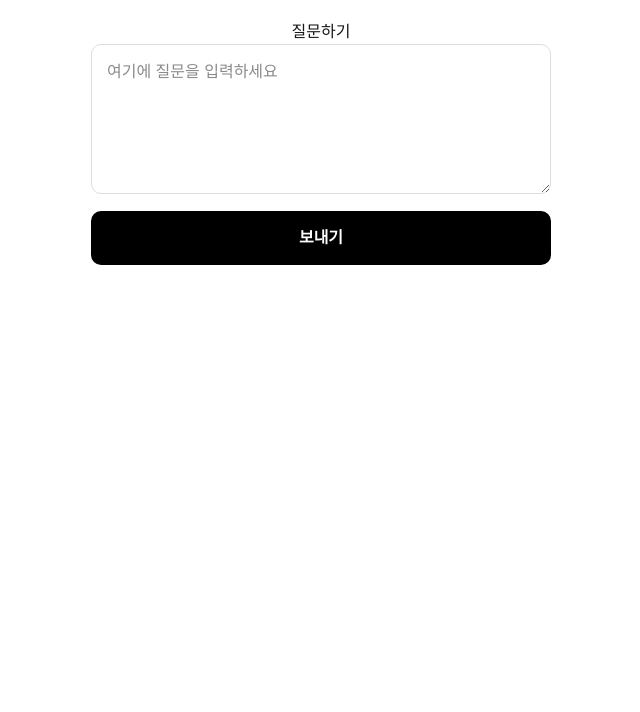
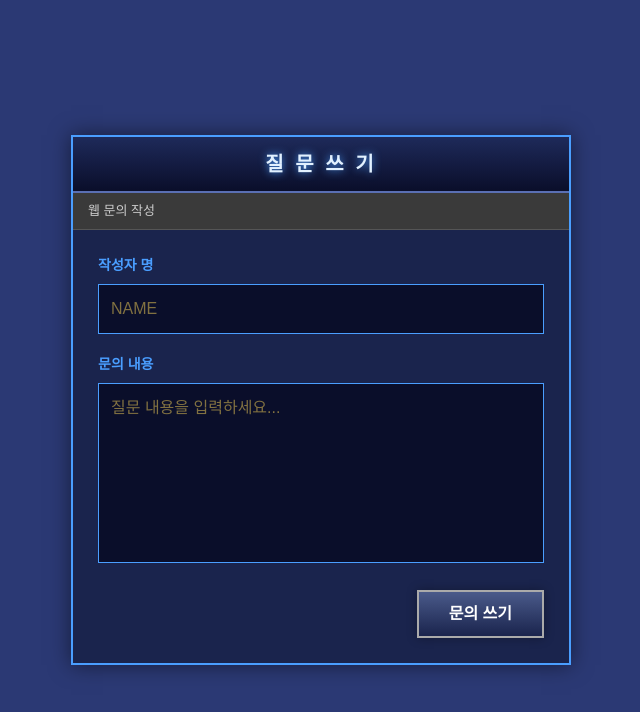
Before and after one commit to YeongKyuKang/dashboard_kang, a Next.js app: page /write in a window 1280 px wide. Shown: the top 712 px of the page, without its empty margins (319-959 px from the left). Built offline with nearby package versions, Linux system fonts and the light colour scheme.

Commit message:
retro 업데이트

```diff
--- a/app/board/page.js
+++ b/app/board/page.js
@@ -3,6 +3,7 @@ import { useEffect, useState } from 'react';
 
 export default function DisplayBoard() {
   const [posts, setPosts] = useState([]);
+  const [selectedPost, setSelectedPost] = useState(null);
 
   const fetchPosts = async () => {
     try {
@@ -21,27 +22,112 @@ export default function DisplayBoard() {
 
   useEffect(() => {
     fetchPosts();
-    // 2초마다 새 글이 있는지 확인 (실시간 느낌)
     const timer = setInterval(fetchPosts, 2000);
     return () => clearInterval(timer);
   }, []);
 
   return (
-    <div style={{ padding: '40px', maxWidth: '1000px', margin: '0 auto', fontFamily: 'sans-serif' }}>
-      <h1 style={{ textAlign: 'center', fontSize: '40px' }}>실시간 질문 게시판</h1>
-      <table style={{ width: '100%', borderCollapse: 'collapse', borderTop: '3px solid #000' }}>
+    <div style={styles.container}>
+      {/* 상단 헤더 */}
+      <div style={styles.header}>
+        <div style={styles.headerTitle}>웹 문의</div>
+      </div>
+      <div style={styles.subHeader}>웹문의 보기</div>
+
+      {/* 리스트 테이블 */}
+      <div style={styles.tableWrapper}>
+        <table style={styles.table}>
+          <thead>
+            <tr style={styles.thRow}>
+              <th style={{ width: '10%' }}>문의번호</th>
+              <th style={{ width: '15%' }}>작성자</th> {/* 작성자 컬럼 추가 */}
+              <th style={{ width: '60%' }}>문의제목</th>
+              <th style={{ width: '15%' }}>작성일</th>
+            </tr>
+          </thead>
           <tbody>
             {posts.map((post) => (
-            <tr key={post.id} style={{ borderBottom: '1px solid #eee', height: '65px', fontSize: '22px' }}>
-              <td style={{ width: '10%', textAlign: 'center', color: '#888' }}>{post.id}</td>
-              <td style={{ paddingLeft: '20px', fontWeight: '500' }}>{post.title}</td>
-              <td style={{ width: '20%', textAlign: 'right', color: '#aaa', fontSize: '16px' }}>
-                {new Date(post.created_at).toLocaleTimeString([], { hour: '2-digit', minute: '2-digit' })}
+              <tr key={post.id} style={styles.tr} onClick={() => setSelectedPost(post)}>
+                <td style={styles.tdCenter}>{post.id}</td>
+                <td style={styles.tdCenter}>{post.category || '익명'}</td> {/* 작성자 표시 */}
+                <td style={styles.tdTitle}>
+                   {post.title}
+                </td>
+                <td style={styles.tdCenter}>
+                  {new Date(post.created_at).toLocaleDateString('ko-KR', { month: '2-digit', day: '2-digit' }).replace(/\. /g, '.')} {new Date(post.created_at).toLocaleTimeString([], { hour: '2-digit', minute: '2-digit', hour12: false })}
                 </td>
               </tr>
             ))}
           </tbody>
         </table>
       </div>
+
+      {/* 상세 보기 팝업 (모달) */}
+      {selectedPost && (
+        <div style={styles.modalOverlay} onClick={() => setSelectedPost(null)}>
+          <div style={styles.modalContent} onClick={(e) => e.stopPropagation()}>
+            {/* 팝업 상단 정보바 */}
+            <div style={styles.modalInfoGrid}>
+              <div style={styles.infoLabel}>제 목</div>
+              <div style={styles.infoValue}>{selectedPost.title}</div>
+
+              <div style={styles.infoLabel}>작성자</div>
+              <div style={styles.infoValueSub}>{selectedPost.category || '익명'}</div>
+
+              <div style={styles.infoLabel}>처리상태</div>
+              <div style={styles.infoValueStatus}>확인완료</div> {/* 대기중 -> 확인완료 변경 */}
+
+              <div style={styles.infoLabelNo}>문의번호</div>
+              <div style={styles.infoValueNo}>{selectedPost.id}</div>
+            </div>
+
+            {/* 본문 내용 영역 */}
+            <div style={styles.modalBody}>
+              <p style={{ margin: 0, whiteSpace: 'pre-wrap' }}>
+                {selectedPost.title}
+              </p>
+            </div>
+
+            {/* 하단 닫기 버튼 */}
+            <div style={styles.modalFooter}>
+              <button style={styles.backBtn} onClick={() => setSelectedPost(null)}>뒤로</button>
+            </div>
+          </div>
+        </div>
+      )}
+    </div>
   );
 }
+
+const styles = {
+  container: { backgroundColor: '#2b3974', minHeight: '100vh', padding: '20px', color: '#fff', fontFamily: 'Dotum, sans-serif' },
+  header: { background: 'linear-gradient(to bottom, #1e2a5a 0%, #0a0e2a 100%)', border: '2px solid #5a6fb3', padding: '10px', textAlign: 'center' },
+  headerTitle: { color: '#e2f1ff', fontSize: '22px', fontWeight: 'bold', textShadow: '0 0 5px #4a9eff', letterSpacing: '3px' },
+  subHeader: { backgroundColor: '#3a3a3a', padding: '5px 15px', fontSize: '13px', color: '#ccc', marginBottom: '15px' },
+  tableWrapper: { border: '2px solid #4a9eff', backgroundColor: '#1a244d' },
+  table: { width: '100%', borderCollapse: 'collapse' },
+  thRow: { borderBottom: '2px solid #4a9eff', height: '35px', fontSize: '14px', color: '#e2f1ff', backgroundColor: '#2b3974' },
+  tr: { borderBottom: '1px solid #4a9eff', height: '45px', cursor: 'pointer', transition: 'background 0.2s' },
+  tdCenter: { textAlign: 'center', fontSize: '13px' },
+  tdTitle: { paddingLeft: '15px', fontSize: '15px', color: '#f7d358', textDecoration: 'underline' },
+
+  // 모달(팝업) 스타일
+  modalOverlay: { position: 'fixed', top: 0, left: 0, width: '100%', height: '100%', backgroundColor: 'rgba(0,0,0,0.7)', display: 'flex', justifyContent: 'center', alignItems: 'center', zIndex: 1000 },
+  modalContent: { width: '650px', backgroundColor: '#fff', border: '2px solid #4a9eff', boxShadow: '0 0 20px #000' },
+
+  // 모달 상단 헤더 그리드
+  modalInfoGrid: { display: 'grid', gridTemplateColumns: '80px 1fr 80px 120px 80px 60px', backgroundColor: '#1a244d', borderBottom: '2px solid #4a9eff' },
+  infoLabel: { backgroundColor: '#2b3974', padding: '10px', borderRight: '1px solid #4a9eff', borderBottom: '1px solid #4a9eff', color: '#4a9eff', fontSize: '12px', textAlign: 'center' },
+  infoValue: { gridColumn: '2 / 7', padding: '10px', borderBottom: '1px solid #4a9eff', color: '#fff', fontSize: '14px' },
+
+  infoValueSub: { padding: '10px', color: '#fff', fontSize: '13px', borderRight: '1px solid #4a9eff', borderBottom: '1px solid #4a9eff' },
+  infoValueStatus: { padding: '10px', color: '#00ff00', fontSize: '13px', fontWeight: 'bold', borderRight: '1px solid #4a9eff', borderBottom: '1px solid #4a9eff', textAlign: 'center' }, // 확인완료 초록색 강조
+
+  infoLabelNo: { backgroundColor: '#2b3974', padding: '10px', borderRight: '1px solid #4a9eff', borderBottom: '1px solid #4a9eff', color: '#4a9eff', fontSize: '12px', textAlign: 'center' },
+  infoValueNo: { padding: '10px', color: '#fff', fontSize: '13px', textAlign: 'center', borderBottom: '1px solid #4a9eff' },
+
+  modalBody: { padding: '40px', minHeight: '250px', color: '#000', fontSize: '16px', lineHeight: '1.6', backgroundColor: '#fff' },
+
+  modalFooter: { backgroundColor: '#1a244d', padding: '12px', display: 'flex', justifyContent: 'flex-end' },
+  backBtn: { background: 'linear-gradient(to bottom, #4a5a8a 0%, #1a244d 100%)', color: '#fff', border: '1px solid #aaa', padding: '6px 25px', cursor: 'pointer', fontWeight: 'bold' }
+};
--- a/app/write/page.js
+++ b/app/write/page.js
@@ -2,15 +2,19 @@
 import { useState } from 'react';
 
 export default function WritePage() {
+  const [author, setAuthor] = useState(''); // 작성자 추가
   const [text, setText] = useState('');
   const [loading, setLoading] = useState(false);
 
   const handleSubmit = async (e) => {
     e.preventDefault();
-    if (!text.trim() || loading) return;
+    if (!author.trim() || !text.trim() || loading) {
+      alert('작성자와 내용을 모두 입력해주세요.');
+      return;
+    }
     setLoading(true);
 
-    // 라이브러리 없이 직접 API 호출
+    try {
       await fetch(`${process.env.NEXT_PUBLIC_SUPABASE_URL}/rest/v1/posts`, {
         method: 'POST',
         headers: {
@@ -18,28 +22,156 @@ export default function WritePage() {
           'Authorization': `Bearer ${process.env.NEXT_PUBLIC_SUPABASE_ANON_KEY}`,
           'Content-Type': 'application/json',
         },
-      body: JSON.stringify({ title: text, category: '질문' })
+        body: JSON.stringify({
+          title: text,
+          category: author, // 작성자명을 category 컬럼에 저장하거나, DB에 author 컬럼이 있다면 해당 이름으로 변경하세요.
+          created_at: new Date().toISOString()
+        })
       });
 
       alert('질문이 등록되었습니다!');
+      setAuthor('');
       setText('');
+    } catch (err) {
+      alert('등록에 실패했습니다.');
+    } finally {
       setLoading(false);
+    }
   };
 
   return (
-    <div style={{ padding: '20px', maxWidth: '500px', margin: '0 auto' }}>
-      <h2 style={{ textAlign: 'center' }}>질문하기</h2>
-      <form onSubmit={handleSubmit}>
+    <div style={styles.body}>
+      <div style={styles.container}>
+        {/* 상단 메탈릭 바 */}
+        <div style={styles.topBar}>
+          <div style={styles.topBarTitle}>질 문 쓰 기</div>
+        </div>
+
+        {/* 안내 문구 영역 */}
+        <div style={styles.subHeader}>웹 문의 작성</div>
+
+        <form onSubmit={handleSubmit} style={styles.form}>
+          {/* 작성자 입력 */}
+          <div style={styles.inputGroup}>
+            <label style={styles.label}>작성자 명</label>
+            <input
+              type="text"
+              value={author}
+              onChange={(e) => setAuthor(e.target.value)}
+              placeholder="NAME"
+              style={styles.input}
+            />
+          </div>
+
+          {/* 질문 내용 입력 */}
+          <div style={styles.inputGroup}>
+            <label style={styles.label}>문의 내용</label>
             <textarea
               value={text}
               onChange={(e) => setText(e.target.value)}
-          placeholder="여기에 질문을 입력하세요"
-          style={{ width: '100%', height: '150px', padding: '15px', borderRadius: '10px', border: '1px solid #ddd' }}
+              placeholder="질문 내용을 입력하세요..."
+              style={styles.textarea}
             />
-        <button disabled={loading} style={{ width: '100%', padding: '15px', background: '#000', color: '#fff', border: 'none', borderRadius: '10px', marginTop: '10px', cursor: 'pointer', fontWeight: 'bold' }}>
-          {loading ? '보내는 중...' : '보내기'}
+          </div>
+
+          {/* 하단 버튼 영역 */}
+          <div style={styles.footer}>
+            <button type="submit" disabled={loading} style={styles.submitBtn}>
+              {loading ? 'SENDING...' : '문의 쓰기'}
             </button>
+          </div>
         </form>
+      </div>
     </div>
   );
 }
+
+const styles = {
+  body: {
+    backgroundColor: '#2b3974', // 베이스 네이비
+    minHeight: '100vh',
+    display: 'flex',
+    alignItems: 'center',
+    justifyContent: 'center',
+    fontFamily: '"Dotum", sans-serif',
+  },
+  container: {
+    width: '90%',
+    maxWidth: '500px',
+    backgroundColor: '#1a244d',
+    border: '2px solid #4a9eff',
+    boxShadow: '0 0 20px rgba(0,0,0,0.5)',
+    overflow: 'hidden',
+  },
+  topBar: {
+    background: 'linear-gradient(to bottom, #1e2a5a 0%, #0a0e2a 100%)',
+    borderBottom: '2px solid #5a6fb3',
+    padding: '12px',
+    textAlign: 'center',
+  },
+  topBarTitle: {
+    color: '#e2f1ff',
+    fontSize: '20px',
+    fontWeight: 'bold',
+    textShadow: '0 0 8px #4a9eff',
+    letterSpacing: '3px',
+  },
+  subHeader: {
+    backgroundColor: '#3a3a3a',
+    padding: '8px 15px',
+    fontSize: '13px',
+    color: '#ccc',
+    borderBottom: '1px solid #555',
+  },
+  form: {
+    padding: '25px',
+  },
+  inputGroup: {
+    marginBottom: '20px',
+  },
+  label: {
+    display: 'block',
+    color: '#4a9eff',
+    fontSize: '14px',
+    marginBottom: '8px',
+    fontWeight: 'bold',
+  },
+  input: {
+    width: '100%',
+    backgroundColor: '#0a0e2a',
+    border: '1px solid #4a9eff',
+    padding: '12px',
+    color: '#f7d358', // 금색 글씨
+    fontSize: '16px',
+    outline: 'none',
+    boxSizing: 'border-box',
+  },
+  textarea: {
+    width: '100%',
+    height: '180px',
+    backgroundColor: '#0a0e2a',
+    border: '1px solid #4a9eff',
+    padding: '12px',
+    color: '#f7d358', // 금색 글씨
+    fontSize: '16px',
+    outline: 'none',
+    boxSizing: 'border-box',
+    resize: 'none',
+  },
+  footer: {
+    display: 'flex',
+    justifyContent: 'flex-end',
+    marginTop: '10px',
+  },
+  submitBtn: {
+    background: 'linear-gradient(to bottom, #4a5a8a 0%, #1a244d 100%)',
+    color: '#fff',
+    border: '2px solid #aaa',
+    padding: '10px 30px',
+    fontSize: '16px',
+    fontWeight: 'bold',
+    cursor: 'pointer',
+    boxShadow: '0 0 10px rgba(0,0,0,0.3)',
+    transition: 'all 0.2s',
+  }
+};
```
Lines whose indentation alone changed are shown as unchanged.
